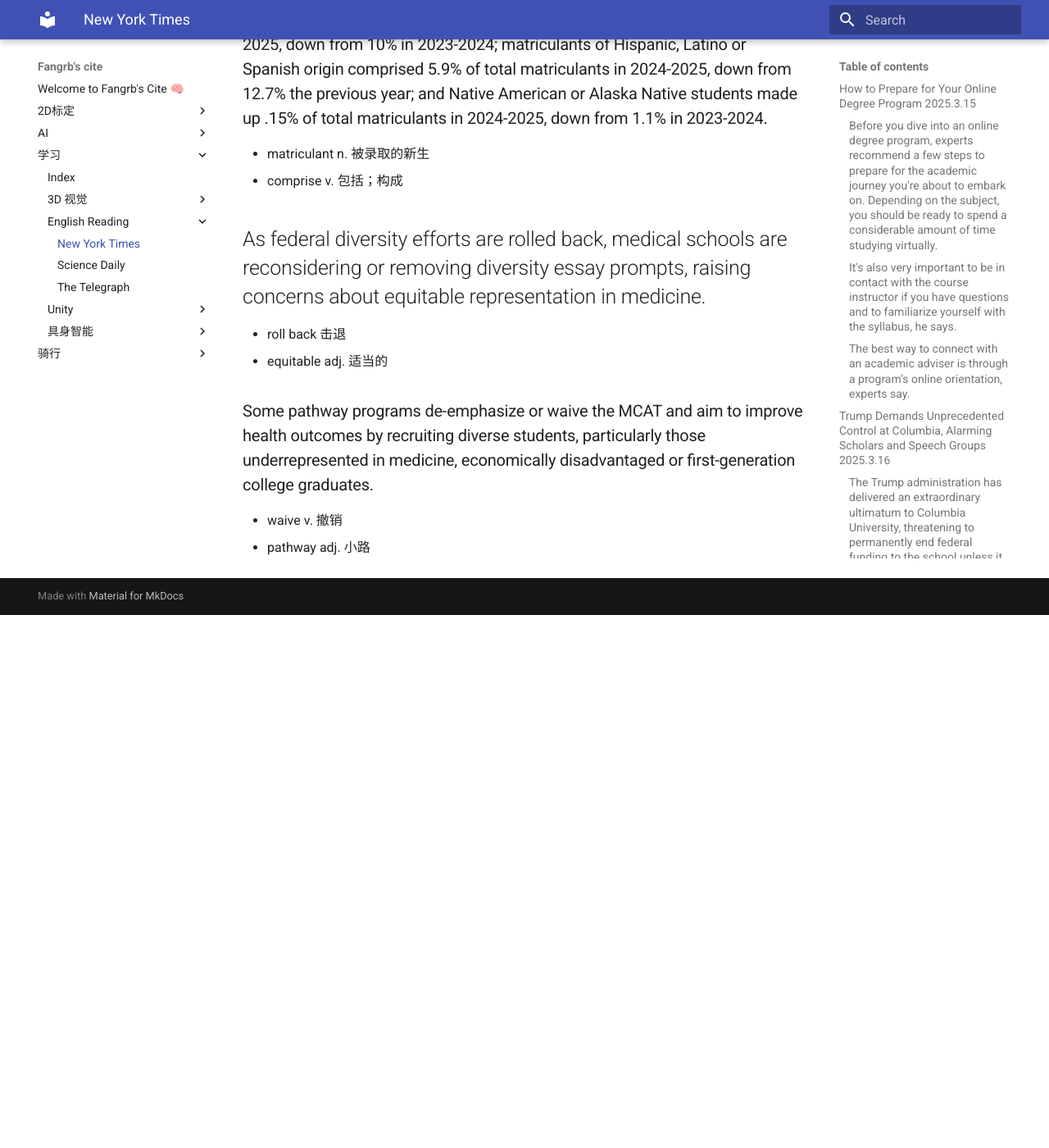
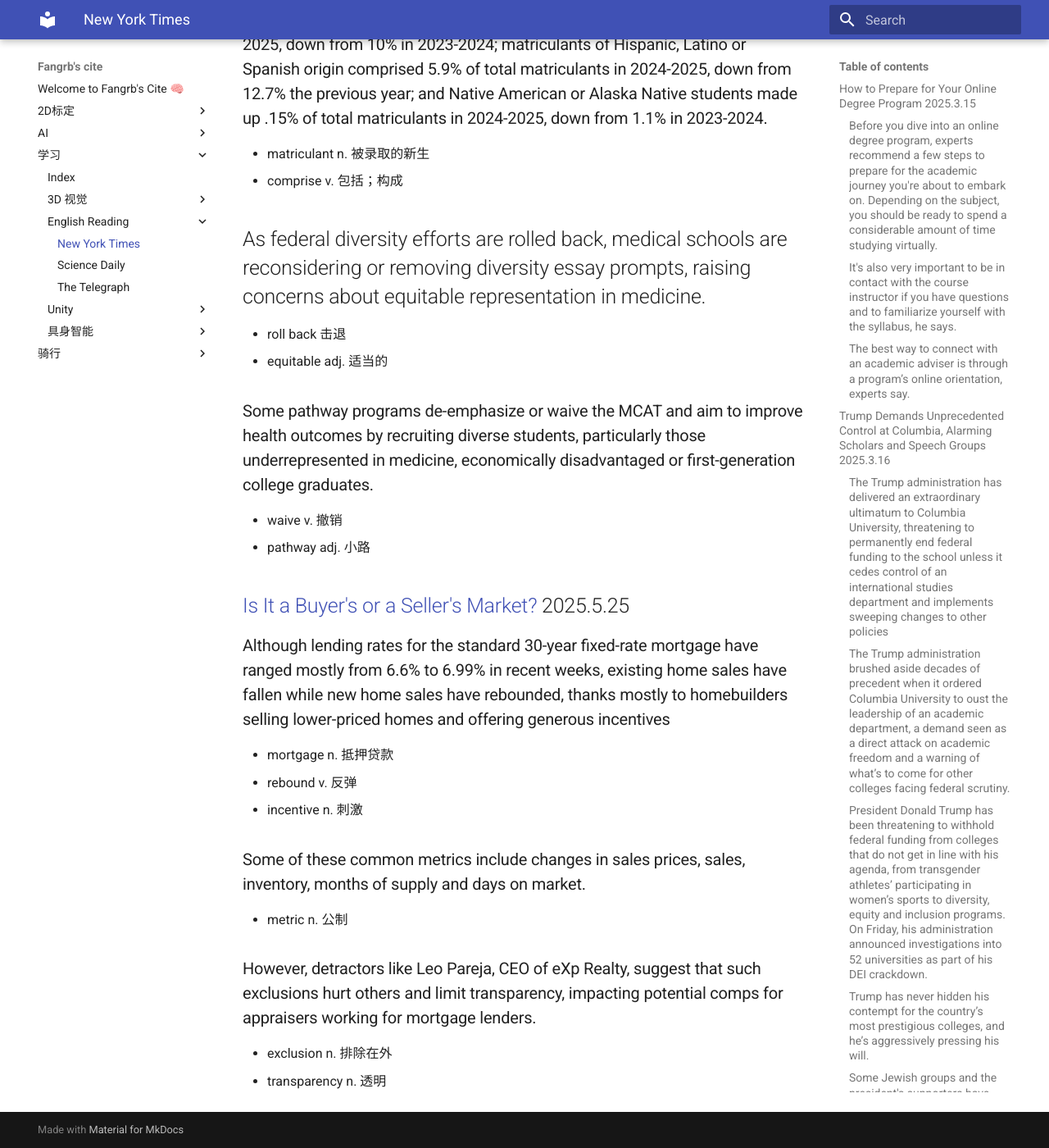
Before and after one commit to DaleBruise/DaleBruise.github.io, an MkDocs documentation site: the page built from docs/学习/English Reading/New_York_Times.md, in a window 1280 px wide and 1400 px high, scrolled down 5562 px. Shown: the whole window at 82% size. Built offline with MkDocs 1.6.1 and Material for MkDocs 9.7.7, drawn with Linux system fonts in a browser that asks for light colours; nearby versions of some CDN libraries; library files that are not in the unit come from our copies; before the commit the page ends 6312 px from its top, so only the background shows below that.

Commit message:
Update New_York_Times.md

```diff
--- a/docs/学习/English Reading/New_York_Times.md
+++ b/docs/学习/English Reading/New_York_Times.md
@@ -163,3 +163,22 @@
 
 - waive v. 撤销
 - pathway adj. 小路
+
+
+
+## [Is It a Buyer's or a Seller's Market?](https://realestate.usnews.com/real-estate/articles/buyers-or-sellers-market) 2025.5.25
+
+### Although lending rates for the standard 30-year fixed-rate mortgage have ranged mostly from 6.6% to 6.99% in recent weeks, existing home sales have fallen while new home sales have rebounded, thanks mostly to homebuilders selling lower-priced homes and offering generous incentives
+
+- mortgage n. 抵押贷款
+- rebound v. 反弹
+- incentive n. 刺激
+
+### Some of these common metrics include changes in sales prices, sales, inventory, months of supply and days on market.
+
+- metric n. 公制
+
+### However, detractors like Leo Pareja, CEO of eXp Realty, suggest that such exclusions hurt others and limit transparency, impacting potential comps for appraisers working for mortgage lenders.
+
+- exclusion n. 排除在外
+- transparency n. 透明
```
